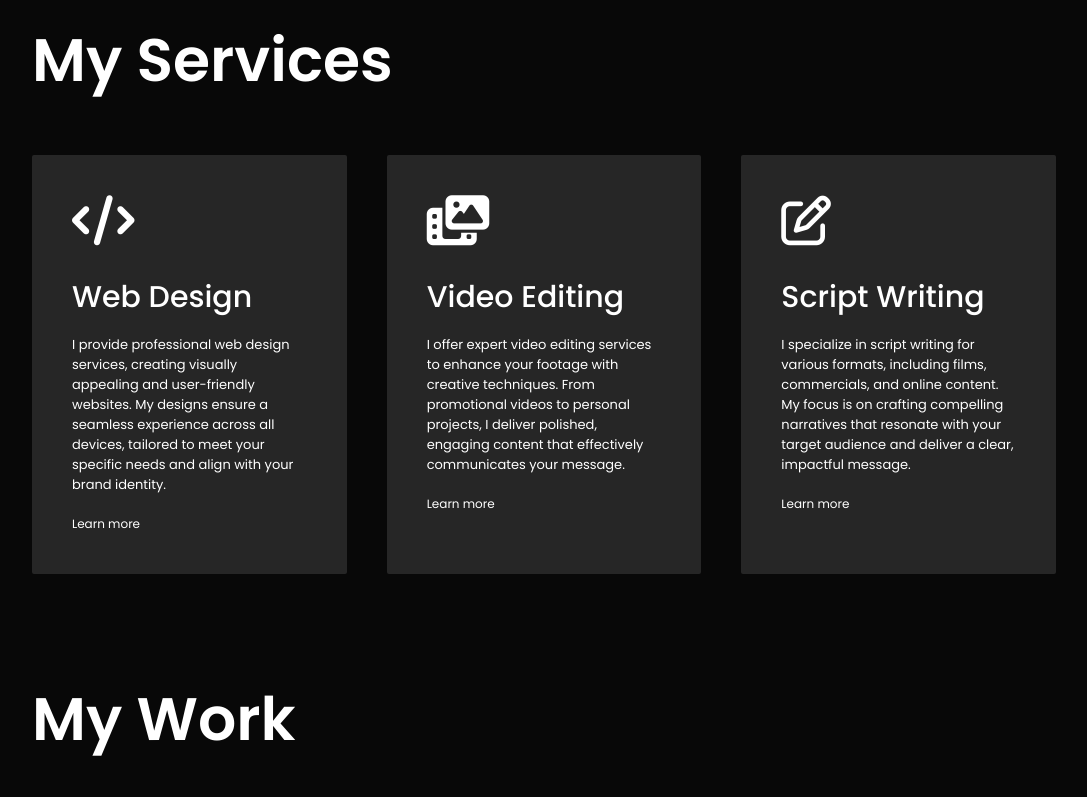
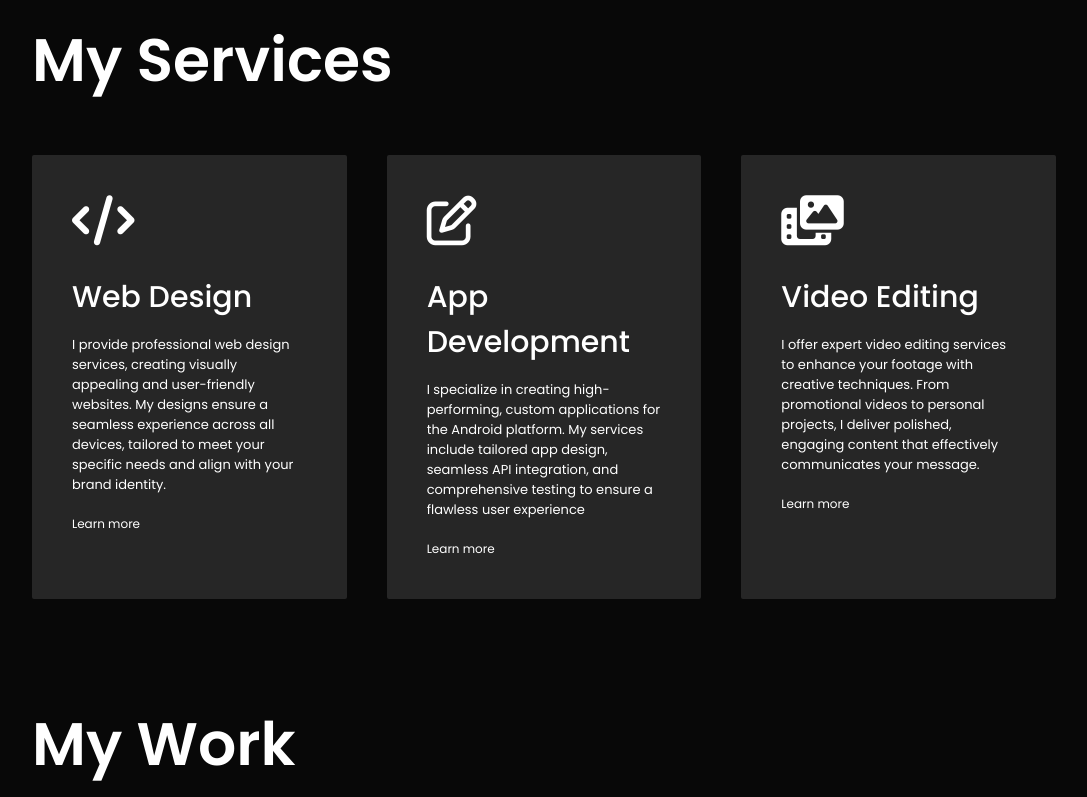
Before and after one commit to itspawan-04/MyPortfolio, a plain HTML site: page index.html in a window 1280 px wide. Shown: the part 1505-2302 px from the top of the page, without its empty margins (96-1183 px from the left). Drawn offline with Linux system fonts and the light colour scheme.

Commit message:
Update index.html

```diff
--- a/index.html
+++ b/index.html
@@ -28,7 +28,7 @@
                 <i class="fa-solid fa-bars" onclick="openmenu()"></i>
             </nav>
             <div class="header-text">
-                <p>CSIT Student</p>
+                <p>Student</p>
                 <h1>Hey there,<br>I'm <span>Pawan </span>Kumar</h1>
             </div>
             <a href="Images/Pawan_Kumar_Resume.pdf" download class="btn btn2">Download CV</a>
@@ -81,17 +81,18 @@
                     <a href="#">Learn more</a>
                 </div>
                 <div>
+                    <i class="fa-regular fa-pen-to-square"></i></i>
+                    <h2>App Development</h2>
+                    <p>I specialize in creating high-performing, custom applications for the Android platform. My services include tailored app design, seamless API integration, and comprehensive testing to ensure a flawless user experience</p>
+                    <a href="#">Learn more</a>
+                </div>
+                <div>
                     <i class="fa-solid fa-photo-film"></i></i></i></i>
                     <h2>Video Editing</h2>
                     <p>I offer expert video editing services to enhance your footage with creative techniques. From promotional videos to personal projects, I deliver polished, engaging content that effectively communicates your message.</p>
                     <a href="#">Learn more</a>
                 </div>
-                <div>
-                    <i class="fa-regular fa-pen-to-square"></i></i>
-                    <h2>Script Writing</h2>
-                    <p>I specialize in script writing for various formats, including films, commercials, and online content. My focus is on crafting compelling narratives that resonate with your target audience and deliver a clear, impactful message.</p>
-                    <a href="#">Learn more</a>
-                </div>
+
             </div>
         </div>
     </div>
```
